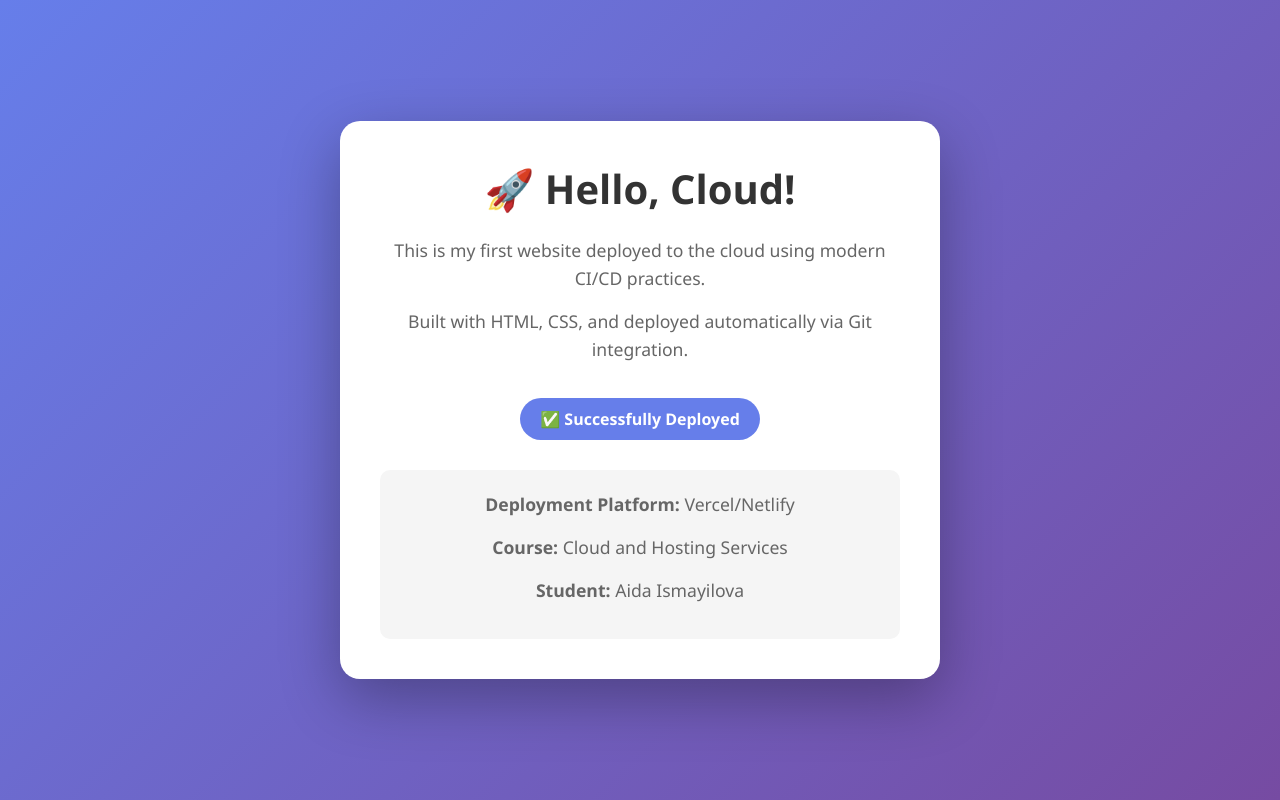
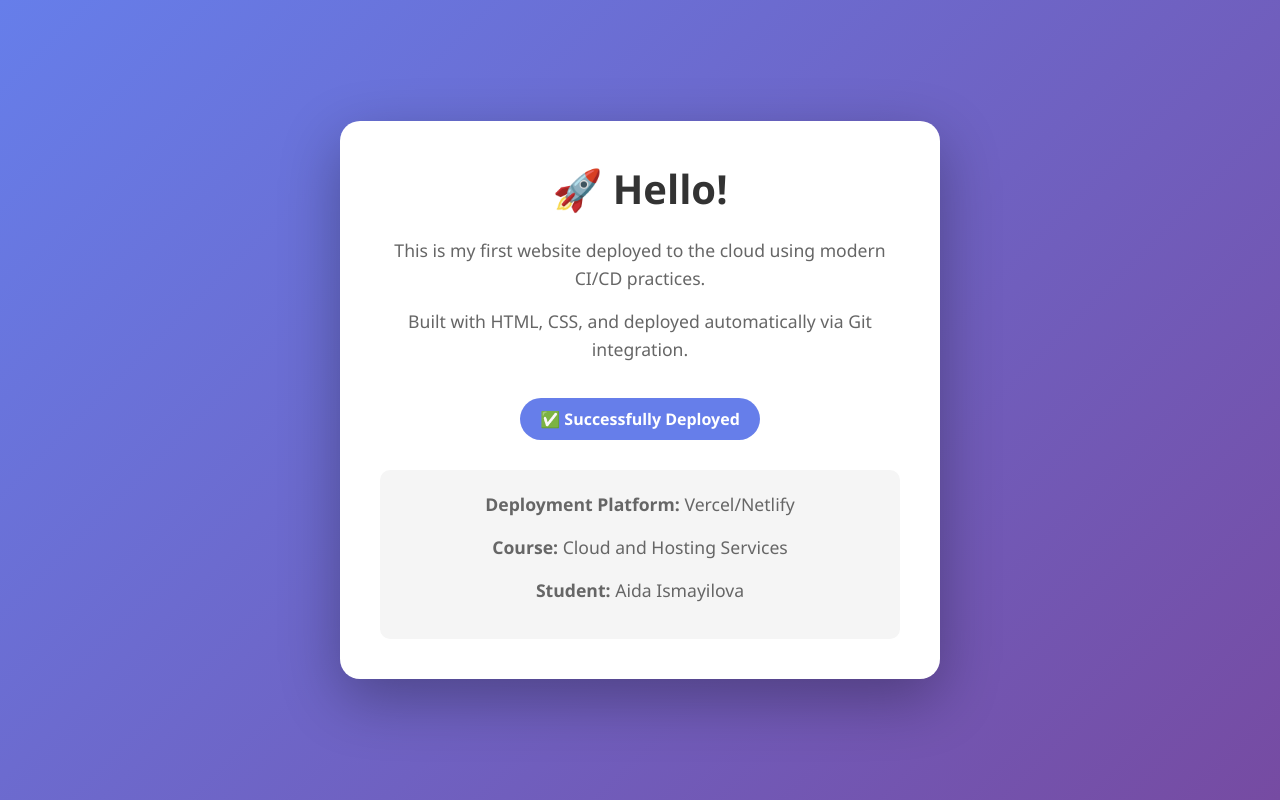
Before and after one commit to aid19/Template--Deploy-a-Static-Website-to-the-Cloud-Vercel-, a plain HTML site: page index.html in a window 1280 px wide. Drawn offline with Linux system fonts and the light colour scheme.

Commit message:
Update heading text in index.html

```diff
--- a/index.html
+++ b/index.html
@@ -69,7 +69,7 @@
 </head>
 <body>
     <div class="container">
-        <h1>🚀 Hello, Cloud!</h1>
+        <h1>🚀 Hello!</h1>
         <p>This is my first website deployed to the cloud using modern CI/CD practices.</p>
         <p>Built with HTML, CSS, and deployed automatically via Git integration.</p>
 
```
